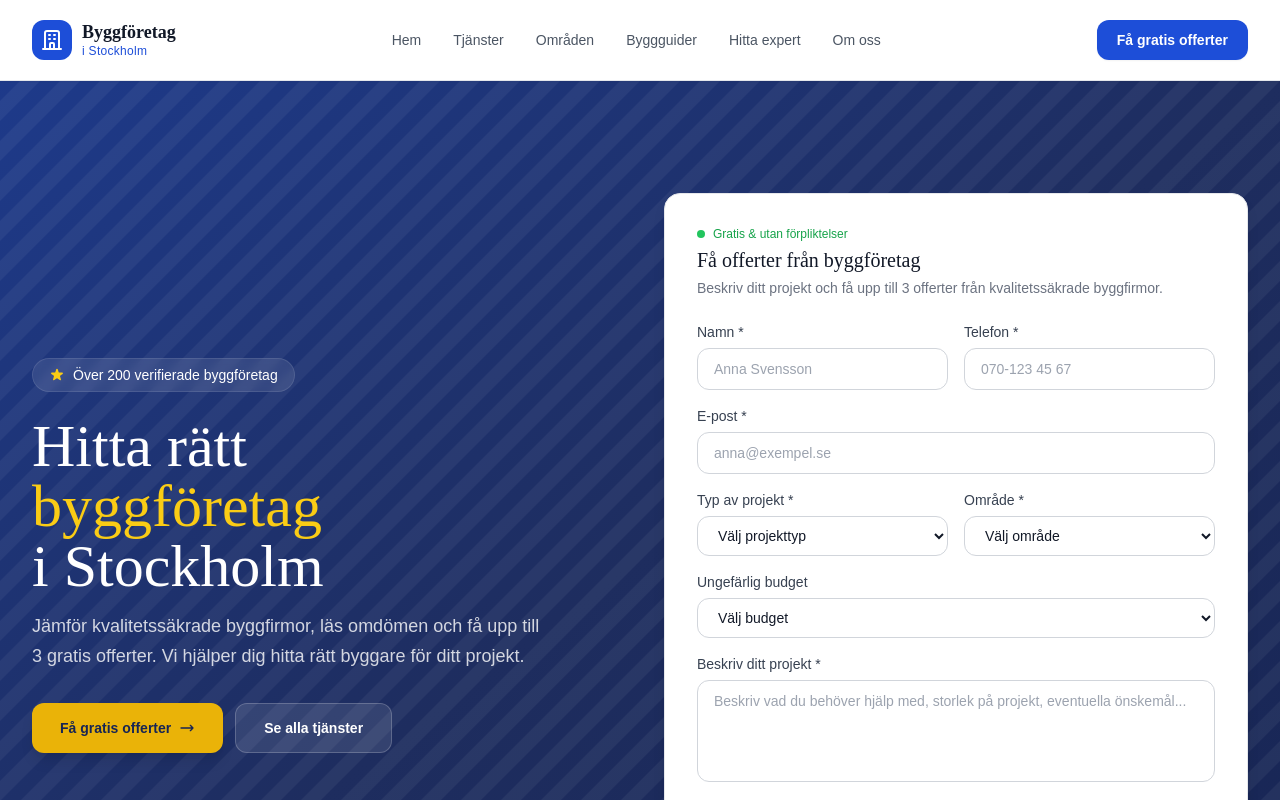
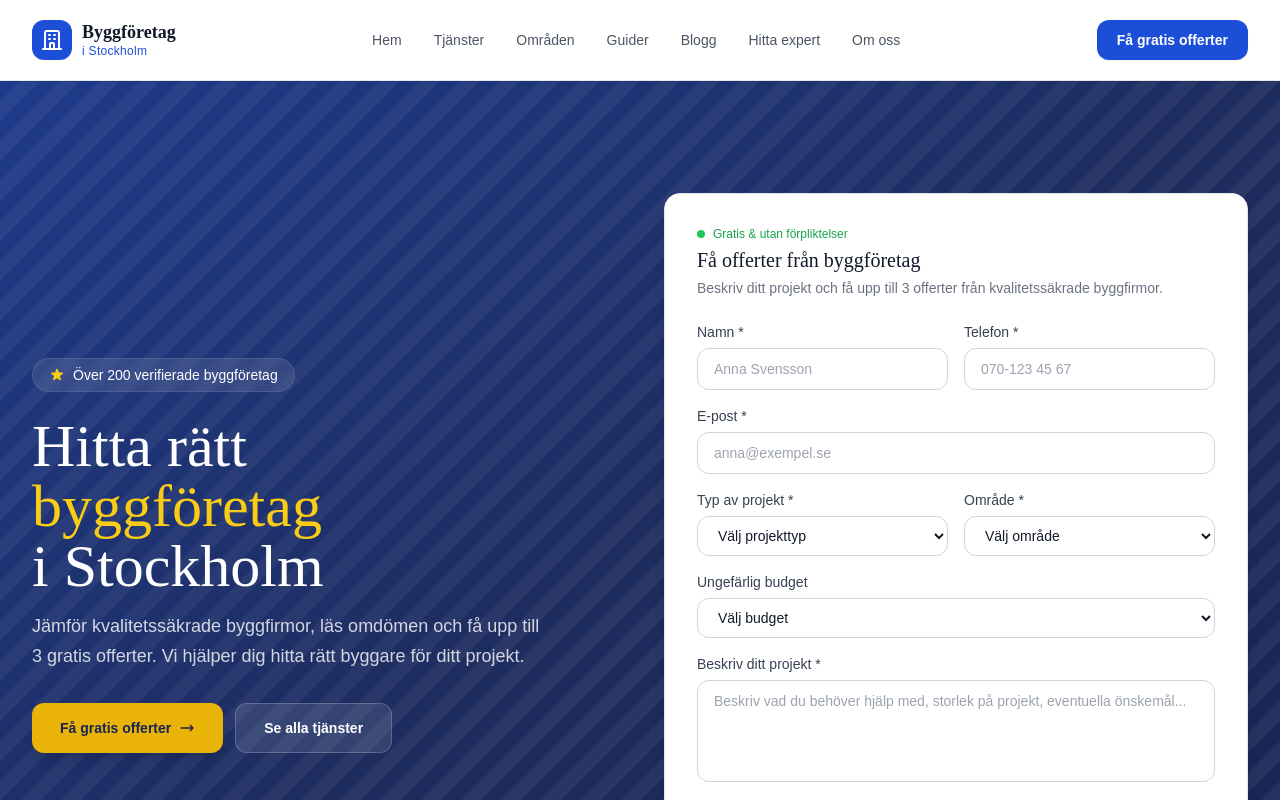
Before and after one commit to rijo01/byggforetag-i-stockholm, a Next.js app: page / in a window 1280 px wide. Shown: the top 800 px of the page. Built offline with nearby package versions, Linux system fonts and the light colour scheme.

Commit message:
fix: add blog to navigation and footer

```diff
--- a/src/components/Footer.tsx
+++ b/src/components/Footer.tsx
@@ -20,7 +20,8 @@ const footerLinks = {
   info: [
     { href: "/om-oss", label: "Om oss" },
     { href: "/hitta-expert", label: "Hitta expert" },
-    { href: "/guider", label: "Byggguider" },
+    { href: "/guider", label: "Guider" },
+    { href: "/blogg", label: "Blogg" },
     { href: "/kontakt", label: "Kontakt" },
     { href: "/integritetspolicy", label: "Integritetspolicy" },
     { href: "/sitemap.xml", label: "Sitemap" },
--- a/src/components/Header.tsx
+++ b/src/components/Header.tsx
@@ -7,7 +7,8 @@ const navLinks = [
   { href: "/", label: "Hem" },
   { href: "/tjanster", label: "Tjänster" },
   { href: "/stadsdelar", label: "Områden" },
-  { href: "/guider", label: "Byggguider" },
+  { href: "/guider", label: "Guider" },
+  { href: "/blogg", label: "Blogg" },
   { href: "/hitta-expert", label: "Hitta expert" },
   { href: "/om-oss", label: "Om oss" },
 ];
```
